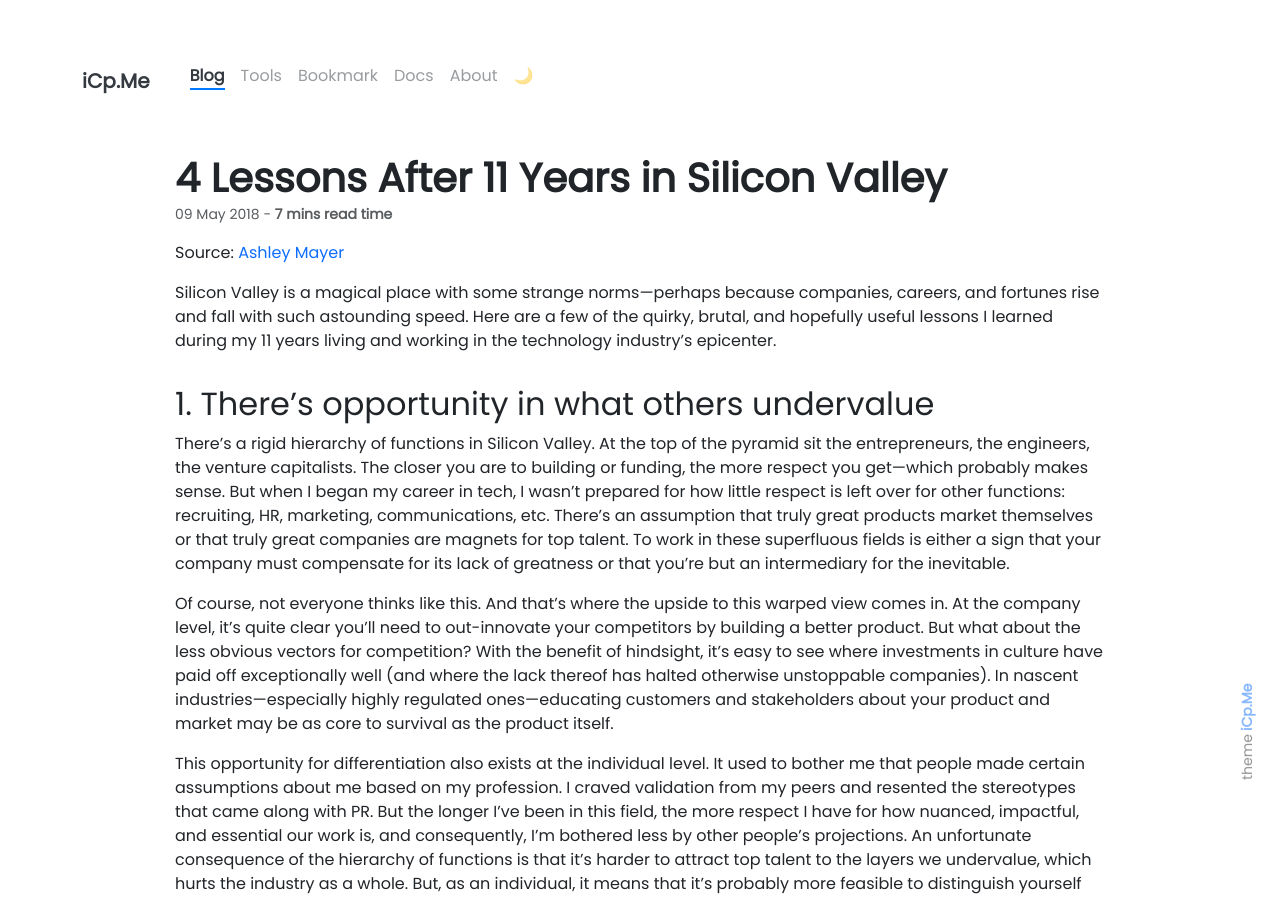
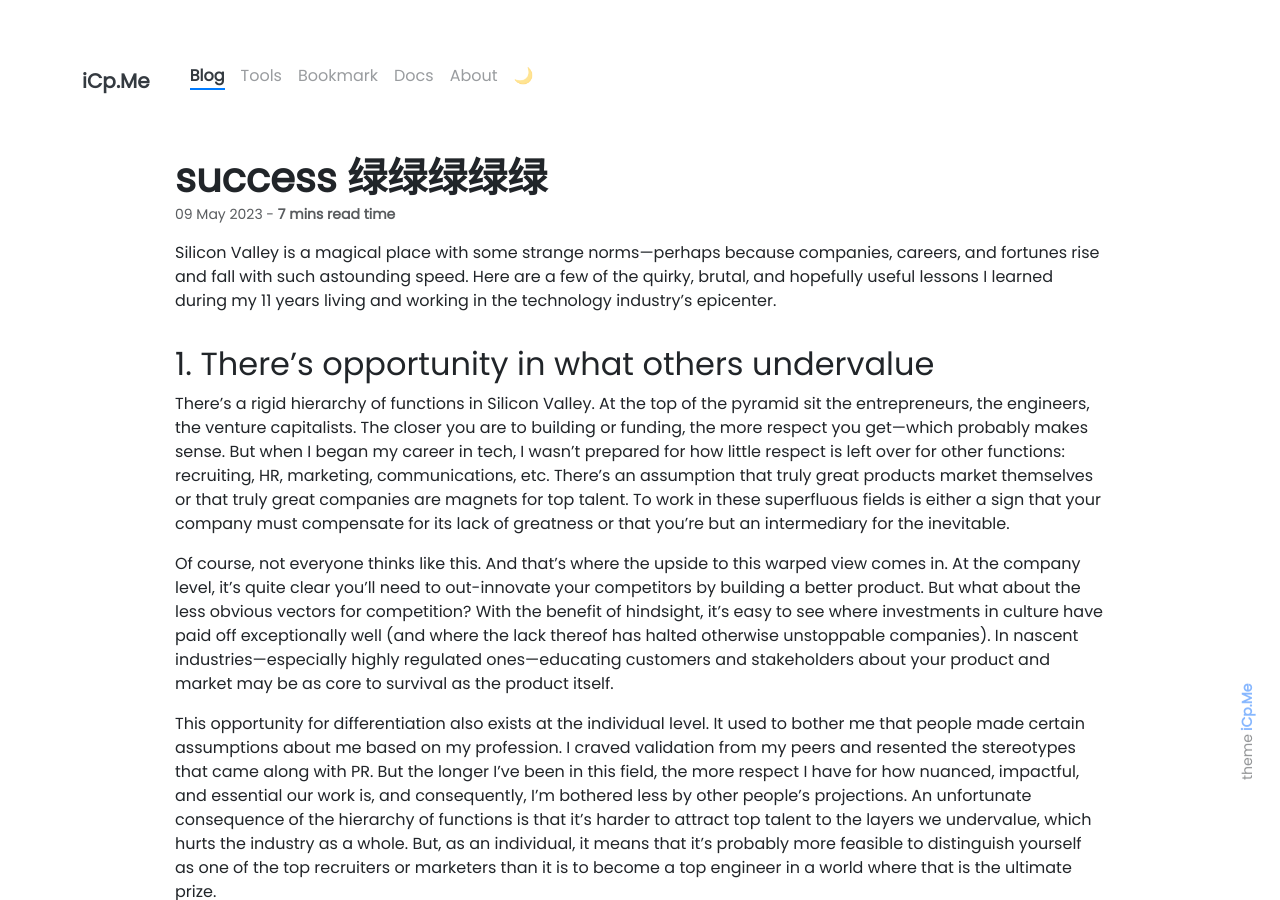
Before and after one commit to WorkSpacesPro/icp, a Jekyll site: the page built from _posts/2023-05-09-success.md, in a window 1280 px wide and 900 px high. Built offline with Jekyll 4.4.1, drawn with Linux system fonts in a browser that asks for light colours; our own code applies the rules of GitHub Pages for plain Markdown files.

Commit message:
Update and rename 2018-05-09-four-lessons-after-eleven-years-in-silicon-valley.md to 2023-05-09-success.md

```diff
--- a/_posts/2018-05-09-four-lessons-after-eleven-years-in-silicon-valley.md
+++ b/_posts/2023-05-09-success.md
@@ -1,12 +1,10 @@
 ---
-title: 4 Lessons After 11 Years in Silicon Valley
+title: success 绿绿绿绿绿
 tags:
 style: fill
 color: success
 description: On the realities of opportunity, success, reputation, and relationships in tech.
 ---
-
-Source: [Ashley Mayer](https://medium.com/s/story/four-lessons-after-eleven-years-in-silicon-valley-d87507b7a4f6)
 
 Silicon Valley is a magical place with some strange norms—perhaps because companies, careers, and fortunes rise and fall with such astounding speed. Here are a few of the quirky, brutal, and hopefully useful lessons I learned during my 11 years living and working in the technology industry’s epicenter.
 
```
